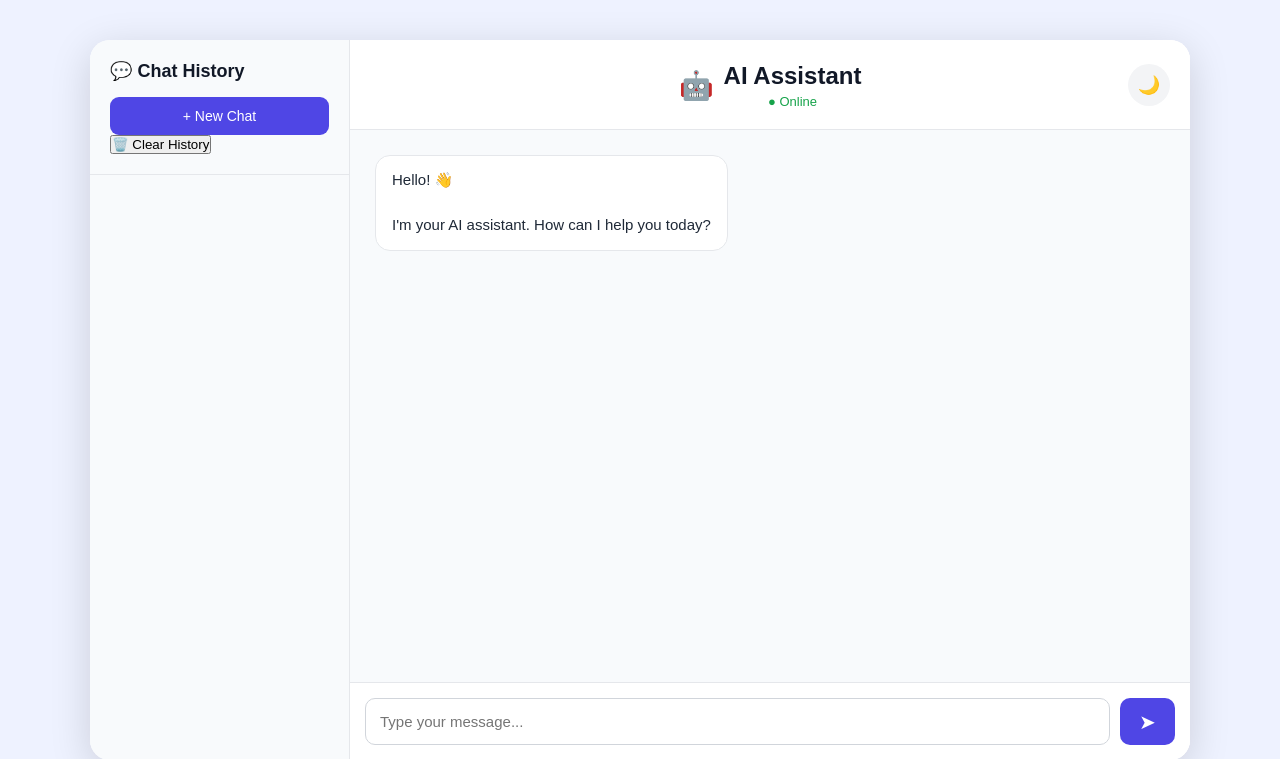
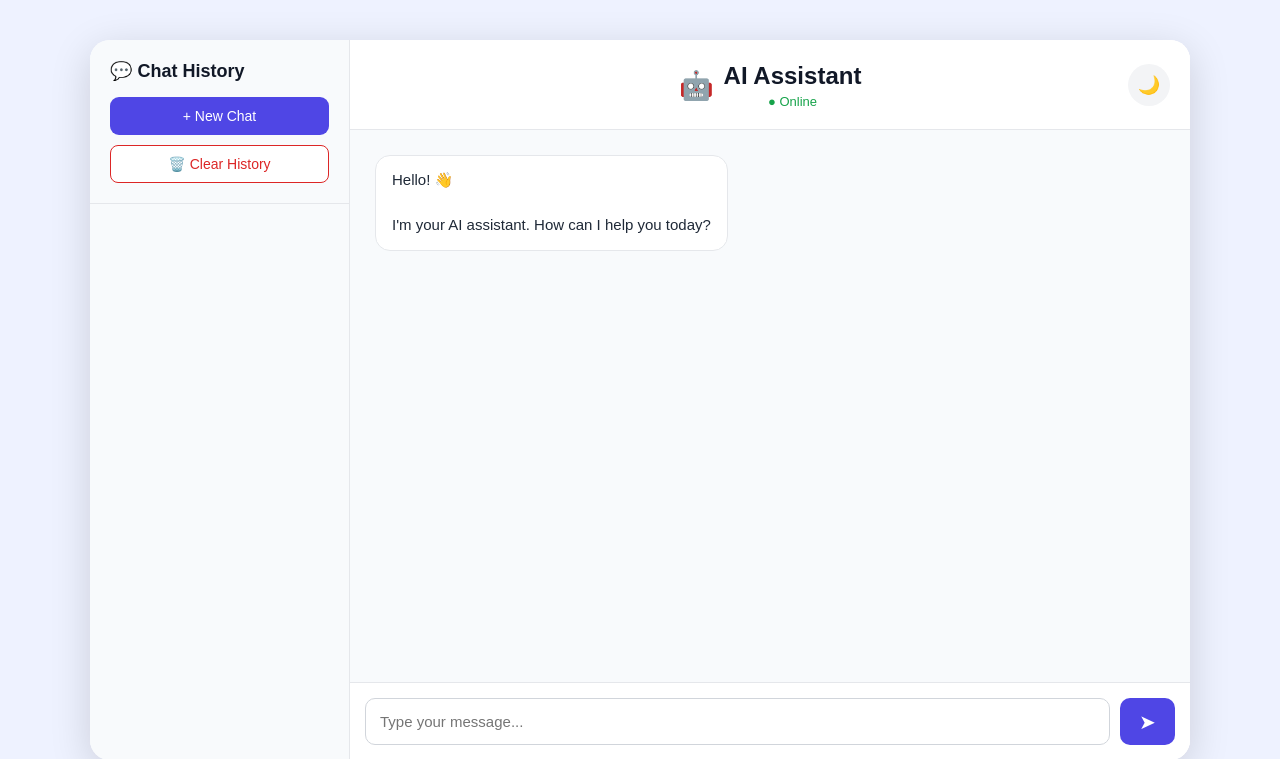
Before and after one commit to bammidisai/AI-Chatbot, a Flask app: page / in a window 1280 px wide. Shown: the top 759 px of the page. Run offline with Flask 3, Linux system fonts and the light colour scheme.

Commit message:
Update AI chatbot UI and functionality

```diff
--- a/templates/index.html
+++ b/templates/index.html
@@ -34,8 +34,9 @@
                     + New Chat
                 </button>
 
-                <button id="clearHistoryButton">
-                     🗑️ Clear History
+                <button class="clear-history-button"
+                       id="clearHistoryButton">
+                    🗑️ Clear History
                 </button>
 
             </div>
```
